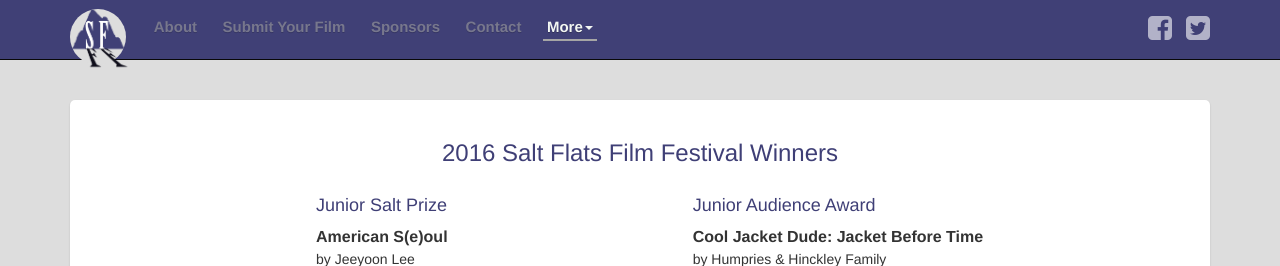
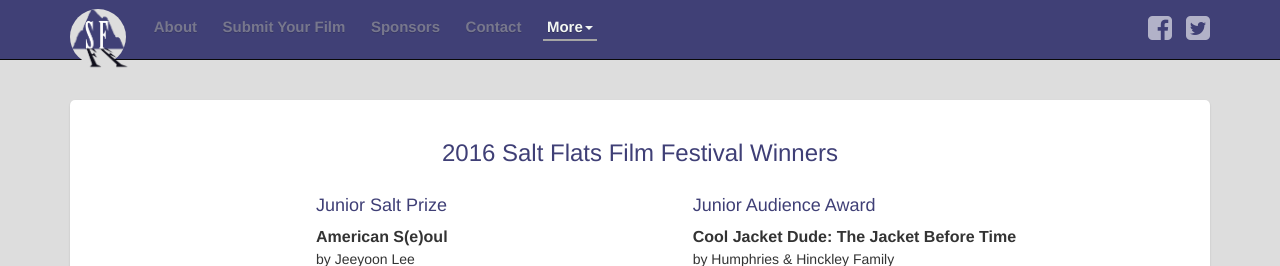
Before and after one commit to echujon/sfff, a PHP site: page /winning-films in a window 1280 px wide. Shown: the top 266 px of the page. Run offline with PHP 8.4, Linux system fonts and the light colour scheme; data that the repository does not hold is empty.

Commit message:
added the winning film info

```diff
--- a/winning-films.php
+++ b/winning-films.php
@@ -22,7 +22,7 @@
 				</div>
 				<div class=" winners col-md-4">
 				<h4>Junior Audience Award</h4>
-				<span class="film-title">Cool Jacket Dude: Jacket Before Time</span><br/>by Humpries & Hinckley Family
+				<span class="film-title">Cool Jacket Dude: The Jacket Before Time</span><br/>by Humphries & Hinckley Family
 				<img class="img-responsive img-pad" src="/img/films/2016/jacket_before_time.jpg"/>
 				<h4>Audience Award</h4>
 				<span class="film-title">Mine</span><br/>by Nick Dixon
```
